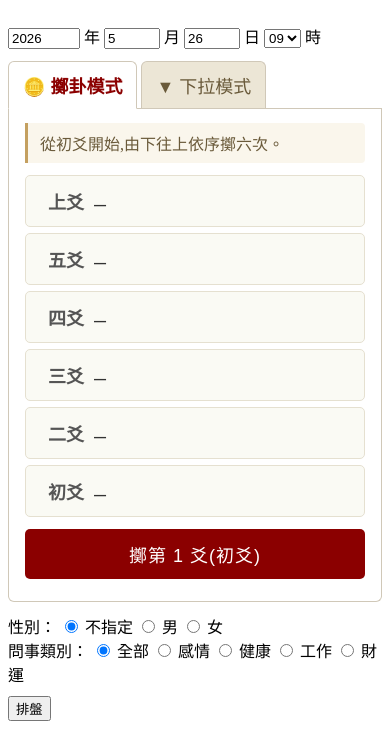
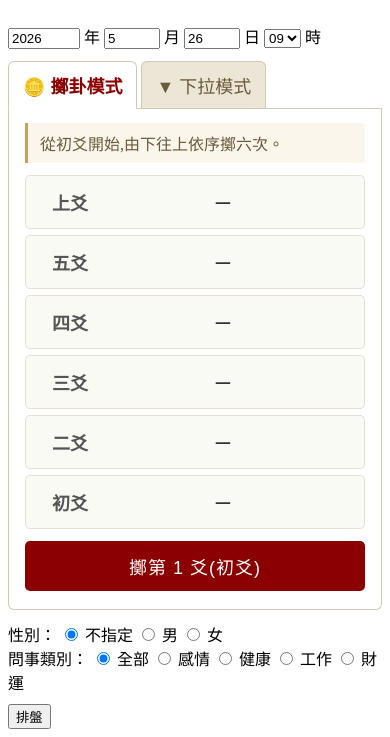
Before and after one commit to way503678/hexagram, a Flask app: page /manual in a window 390 px wide. Shown: the part 166-903 px from the top of the page. Run offline with Flask 3, Linux system fonts and the light colour scheme; some libraries are stand-ins or nearby versions.

Commit message:
Update style.css

```diff
--- a/static/style.css
+++ b/static/style.css
@@ -1,5 +1,5 @@
 /* ================================================
-   手動排卦：擲卦模式 UI(Tab + 銅板 + 爻列)
+   手動排卦：擲卦模式 UI(Tab + 爻列)
    貼到 style.css 最後即可
    ================================================ */
 
@@ -62,14 +62,18 @@
 }
 .coin-yao-row {
   display: grid;
-  grid-template-columns: 3.5em 130px 1fr 6em;
+  grid-template-columns: 3.5em 1fr 6em;
   align-items: center;
   gap: 10px;
-  padding: 8px 12px;
+  padding: 10px 14px;
   background: #fafaf4;
   border: 1px solid #e5e0d0;
   border-radius: 5px;
   transition: background 0.2s, border-color 0.2s;
+}
+.coin-yao-row.coin-yao-rolling {
+  background: #f5f0e0;
+  border-color: #c4a060;
 }
 .coin-yao-row.coin-yao-done {
   background: #fff;
@@ -84,50 +88,17 @@
   color: #555;
   text-align: right;
 }
-.coin-yao-row.coin-yao-done .coin-yao-label { color: #8b0000; }
-
-.coin-display {
-  display: inline-flex;
-  gap: 6px;
-}
-.coin {
-  display: inline-flex;
-  align-items: center;
-  justify-content: center;
-  width: 36px;
-  height: 36px;
-  border-radius: 50%;
-  background: #efe8d4;
-  color: #999;
-  font-size: 16px;
-  font-weight: bold;
-  border: 2px solid #c4a060;
-  transition: transform 0.06s, background 0.2s, color 0.2s;
-  font-family: "Songti TC", "Source Han Serif TC", "Noto Serif TC", serif;
-}
-.coin.coin-flipping {
-  transform: rotateY(180deg);
-}
-.coin.coin-yang {
-  background: linear-gradient(135deg, #d4a040 0%, #b8861e 100%);
-  color: #fff;
-  border-color: #8b6818;
-  text-shadow: 0 1px 2px rgba(0,0,0,0.3);
-}
-.coin.coin-yin {
-  background: linear-gradient(135deg, #888 0%, #555 100%);
-  color: #fff;
-  border-color: #333;
-  text-shadow: 0 1px 2px rgba(0,0,0,0.3);
-}
+.coin-yao-row.coin-yao-done .coin-yao-label,
+.coin-yao-row.coin-yao-moving .coin-yao-label { color: #8b0000; }
 
 .coin-symbol {
   font-family: monospace;
-  font-size: 20px;
+  font-size: 22px;
   color: #333;
-  letter-spacing: 1px;
+  letter-spacing: 2px;
   text-align: center;
 }
+.coin-yao-row.coin-yao-rolling .coin-symbol { color: #999; }
 .coin-yao-row.coin-yao-moving .coin-symbol { color: #c87000; font-weight: bold; }
 
 .coin-name {
@@ -141,7 +112,7 @@
 .coin-controls {
   display: flex;
   justify-content: center;
-  margin: 12px 0 8px;
+  margin: 12px 0 4px;
 }
 .coin-btn {
   background: #8b0000;
@@ -157,18 +128,8 @@
 }
 .coin-btn:hover { background: #a00; }
 .coin-btn:disabled { background: #aaa; cursor: not-allowed; }
-.coin-btn-reset {
-  background: #6a5a3a;
-}
+.coin-btn-reset { background: #6a5a3a; }
 .coin-btn-reset:hover { background: #8a7a4a; }
-
-.coin-legend {
-  font-size: 12px;
-  color: #999;
-  text-align: center;
-  margin-top: 8px;
-  line-height: 1.6;
-}
 
 /* 手機版 */
 @media (max-width: 768px) {
@@ -176,29 +137,11 @@
   .coin-instructions { font-size: 16px; }
   .coin-yao-row {
     grid-template-columns: 3em 1fr;
-    grid-template-rows: auto auto;
-    gap: 6px 10px;
-    padding: 10px;
+    gap: 10px;
+    padding: 12px 14px;
   }
-  .coin-yao-label {
-    grid-row: 1 / span 2;
-    align-self: center;
-    font-size: 18px;
-  }
-  .coin-display {
-    grid-column: 2;
-    grid-row: 1;
-  }
-  .coin { width: 40px; height: 40px; font-size: 18px; }
-  .coin-symbol {
-    grid-column: 2;
-    grid-row: 2;
-    text-align: left;
-    font-size: 20px;
-  }
-  .coin-name {
-    display: none;  /* 手機版省空間,只看符號 */
-  }
+  .coin-yao-label { font-size: 18px; }
+  .coin-symbol { font-size: 24px; }
+  .coin-name { display: none; }
   .coin-btn { font-size: 18px; padding: 12px 24px; width: 100%; }
-  .coin-legend { font-size: 14px; }
 }
```
